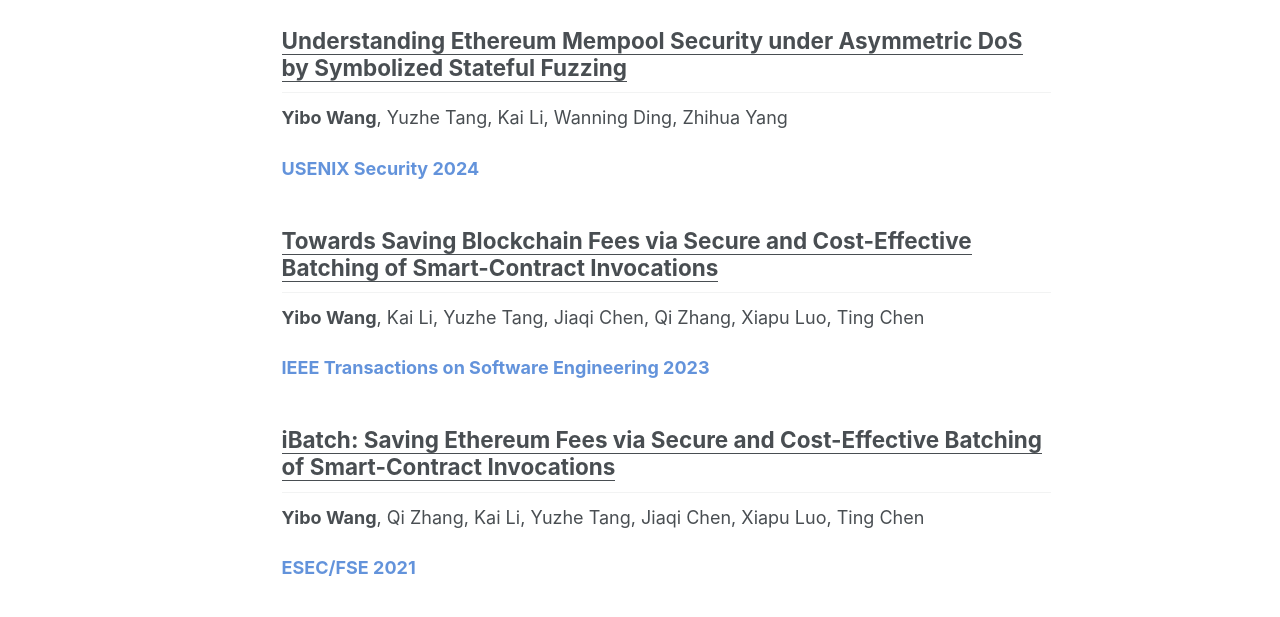
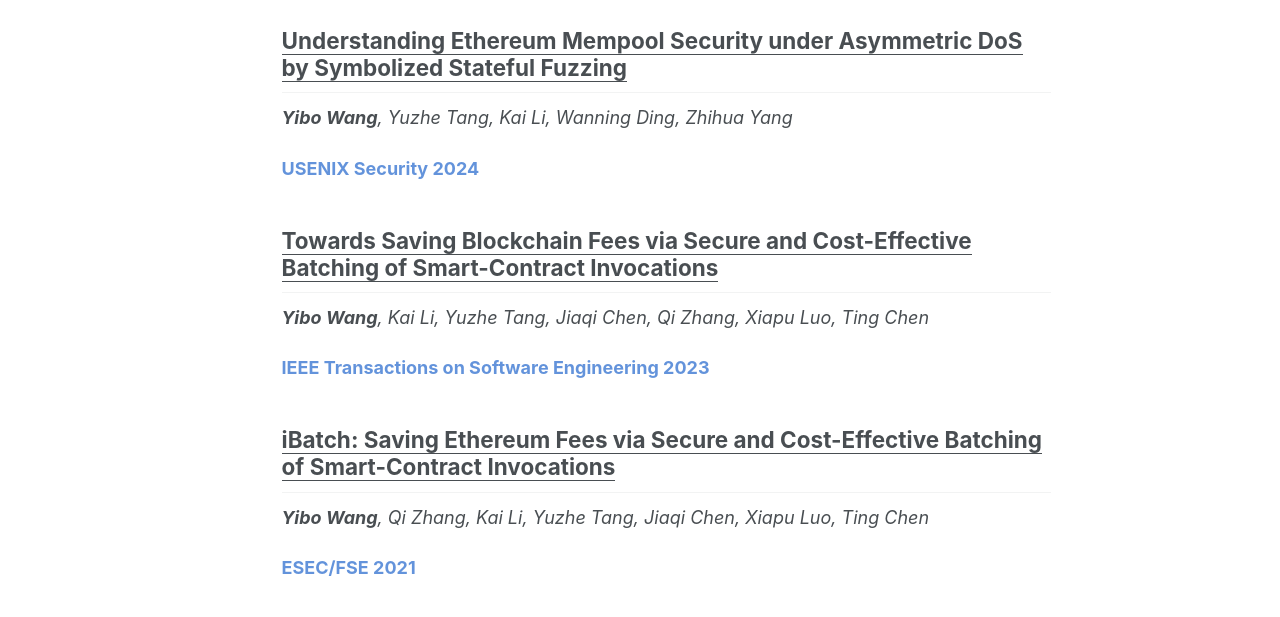
Before and after one commit to wangyibo0308/wangyibo0308.github.io, a Jekyll site: the page built from _pages/about.md, in a window 1280 px wide and 1367 px high. Shown: the part 381-998 px from the top of the window. Built offline with Jekyll 4.4.1, drawn with Linux system fonts in a browser that asks for light colours.

```diff
--- a/_pages/about.md
+++ b/_pages/about.md
@@ -18,20 +18,20 @@ Publications
 <u>Understanding Ethereum Mempool Security under Asymmetric DoS by Symbolized Stateful Fuzzing</u>
 ------
 
-**Yibo Wang**, Yuzhe Tang, Kai Li, Wanning Ding, Zhihua Yang
+_**Yibo Wang**, Yuzhe Tang, Kai Li, Wanning Ding, Zhihua Yang_
 
 **<span style="color: rgba(60, 120, 210, 0.8);">USENIX Security 2024</span>**
 
 <u>Towards Saving Blockchain Fees via Secure and Cost-Effective Batching of Smart-Contract Invocations</u>
 ------
 
-**Yibo Wang**, Kai Li, Yuzhe Tang, Jiaqi Chen, Qi Zhang, Xiapu Luo, Ting Chen
+_**Yibo Wang**, Kai Li, Yuzhe Tang, Jiaqi Chen, Qi Zhang, Xiapu Luo, Ting Chen_
 
 **<span style="color: rgba(60, 120, 210, 0.8);">IEEE Transactions on Software Engineering 2023</span>**
 
 <u>iBatch: Saving Ethereum Fees via Secure and Cost-Effective Batching of Smart-Contract Invocations</u>
 ------
 
-**Yibo Wang**, Qi Zhang, Kai Li, Yuzhe Tang, Jiaqi Chen, Xiapu Luo, Ting Chen
+_**Yibo Wang**, Qi Zhang, Kai Li, Yuzhe Tang, Jiaqi Chen, Xiapu Luo, Ting Chen_
 
 **<span style="color: rgba(60, 120, 210, 0.8);">ESEC/FSE 2021</span>**
```
